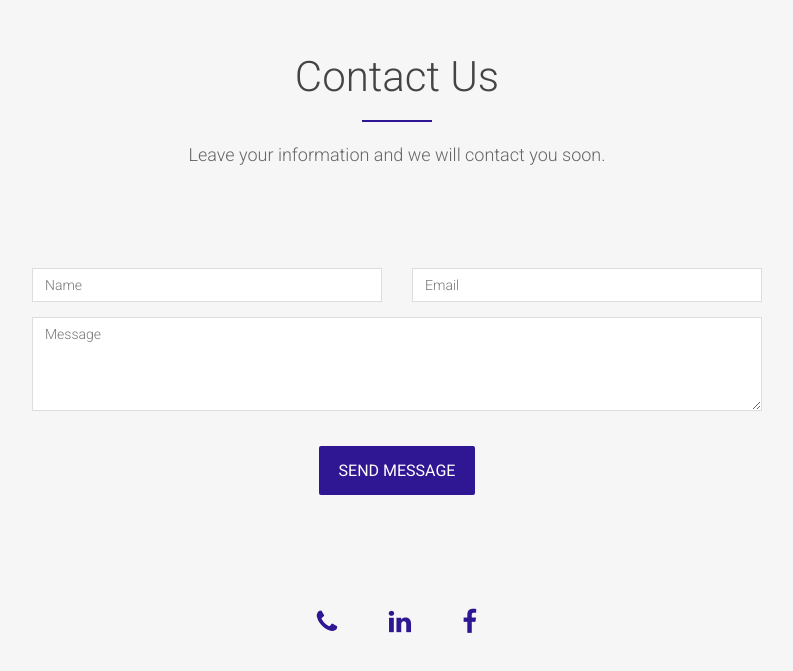
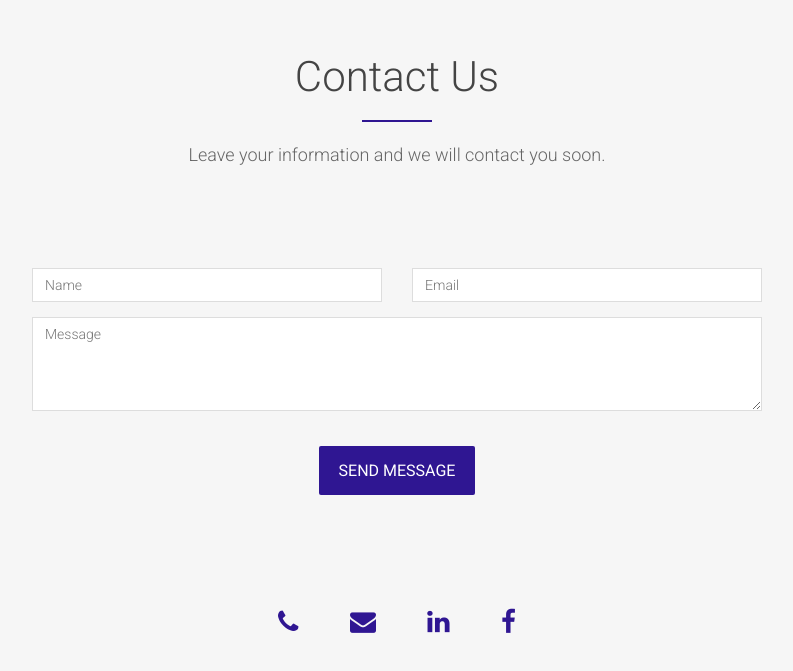
Before and after one commit to yossi1302/AplitSoftWebsite, a plain HTML site: page index.html in a window 1280 px wide. Shown: the part 2872-3543 px from the top of the page, without its empty margins (243-1036 px from the left). Drawn offline with nearby package versions, Linux system fonts and the light colour scheme.

Commit message:
work from 15.01.23

```diff
--- a/index.html
+++ b/index.html
@@ -199,6 +199,7 @@
                                 <div class="social">
                                     <ul>
                                         <li><a href="tel:+97236205333"><i class="fa fa-phone"></i></a></li>
+                                        <li><a href="mailto:office@aplit-soft.com"><i class="fa fa-envelope"></i></a></li>
                                         <li><a href="https://www.linkedin.com/company/aplitsoft/mycompany/"><i class="fa fa-linkedin"></i></a></li>
                                         <li><a href="https://www.facebook.com/aplitsoftltd"><i class="fa fa-facebook"></i></a></li>
                                     </ul>
```
